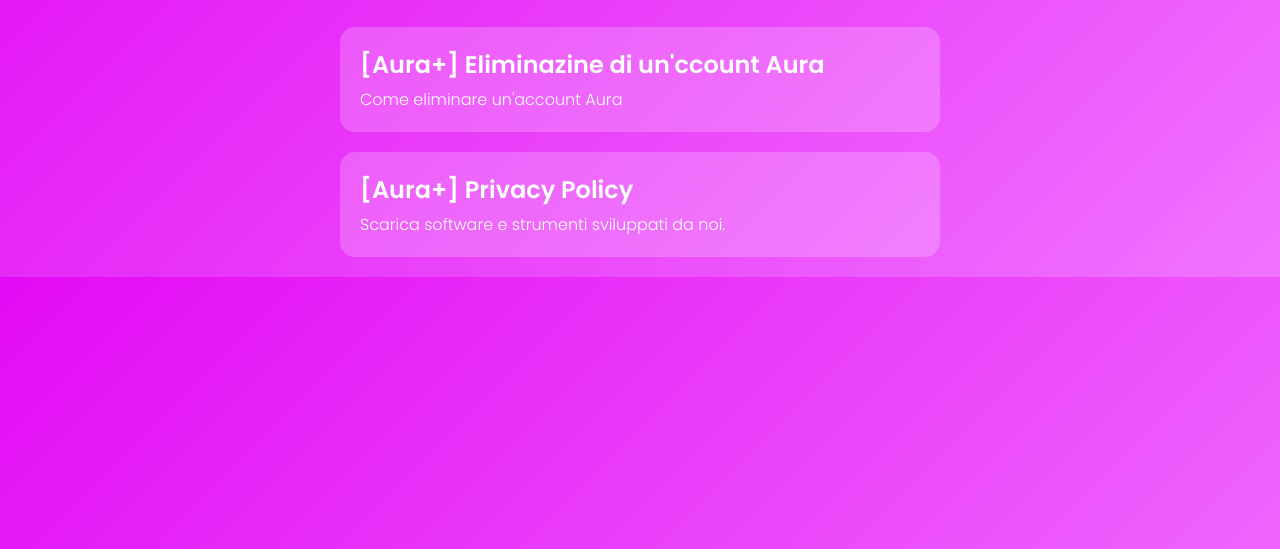
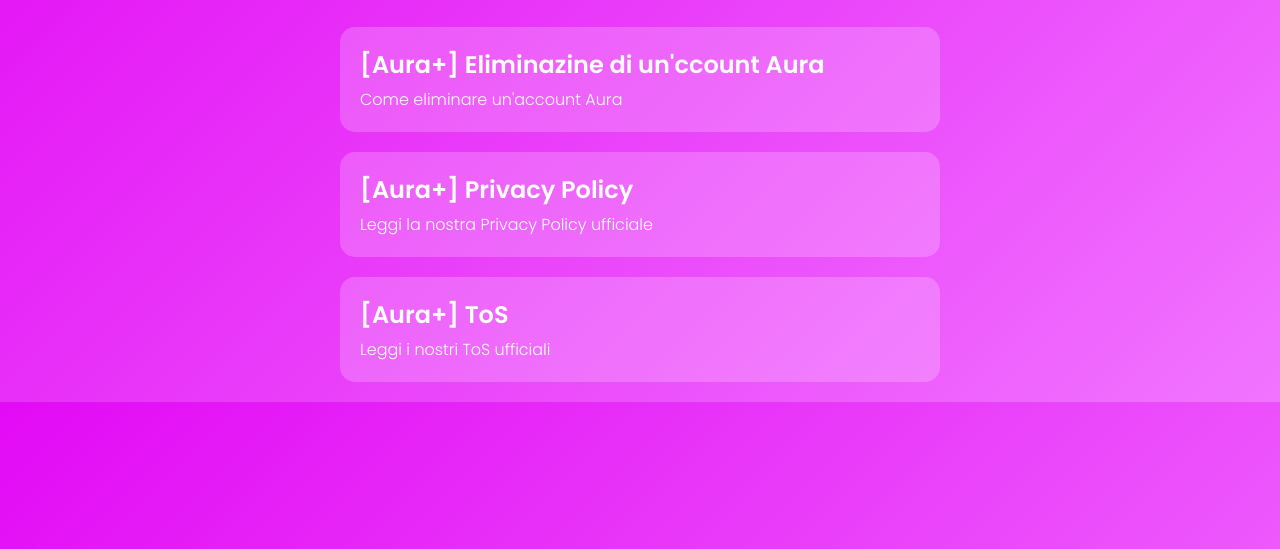
Before and after one commit to madebyanto/auraprivacycenter, a plain HTML site: page index.html in a window 1280 px wide. Shown: the part 251-800 px from the top of the page. Drawn offline with Linux system fonts and the light colour scheme.

Commit message:
Update index.html

```diff
--- a/index.html
+++ b/index.html
@@ -223,7 +223,14 @@
       <div class="widget" onclick="location.href='privacypolicy.html'">
         <div class="widget-content">
           <h2>[Aura+] Privacy Policy</h2>
-          <p>Scarica software e strumenti sviluppati da noi.</p>
+          <p>Leggi la nostra Privacy Policy ufficiale</p>
+        </div>
+      </div>
+
+ <div class="widget" onclick="location.href='tos.html'">
+        <div class="widget-content">
+          <h2>[Aura+] ToS</h2>
+          <p>Leggi i nostri ToS ufficiali</p>
         </div>
       </div>
 
```
